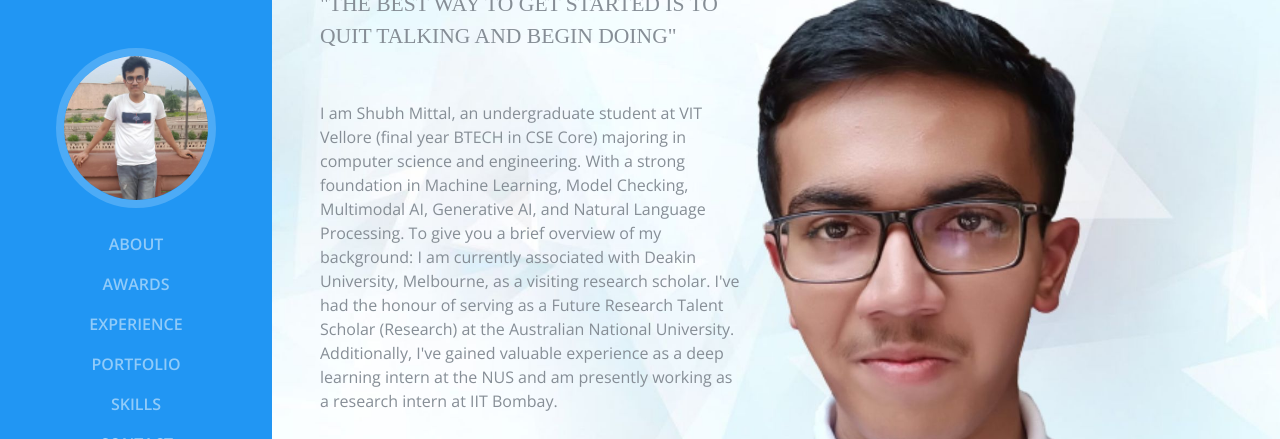
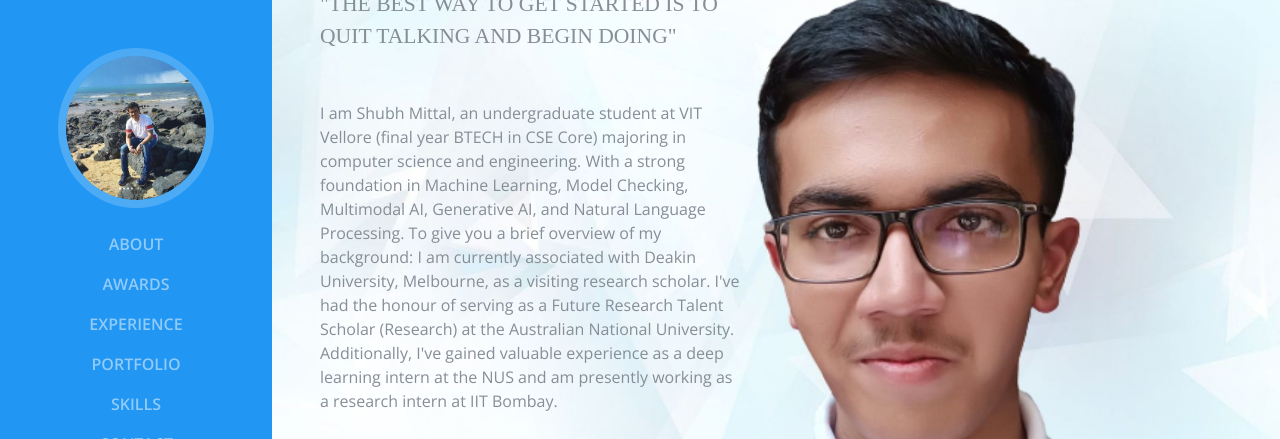
Before and after one commit to ShubhMittal44/Personal-Portfolio, a plain HTML site: page index.html in a window 1280 px wide. Shown: the part 148-587 px from the top of the page. Drawn offline with nearby package versions, Linux system fonts and the light colour scheme; a web font is replaced by a local one.

Commit message:
Update index.html

```diff
--- a/index.html
+++ b/index.html
@@ -27,7 +27,7 @@
     <nav class="navbar navbar-expand-lg navbar-dark bg-primary fixed-top" id="sideNav">
       <a class="navbar-brand js-scroll-trigger" href="#page-top">
         <span class="d-none d-lg-block">
-          <img class="img-fluid img-profile rounded-circle mx-auto mb-2" src="img/pp.jpg" alt="">
+          <img class="img-fluid img-profile rounded-circle mx-auto mb-2" src="img/Shubh_pic_personal.jpg" alt="">
         </span>
       </a>
         <button class="navbar-toggler" type="button" data-toggle="collapse" data-target="#navbarSupportedContent" aria-controls="navbarSupportedContent" aria-expanded="false" aria-label="Toggle navigation">
```
